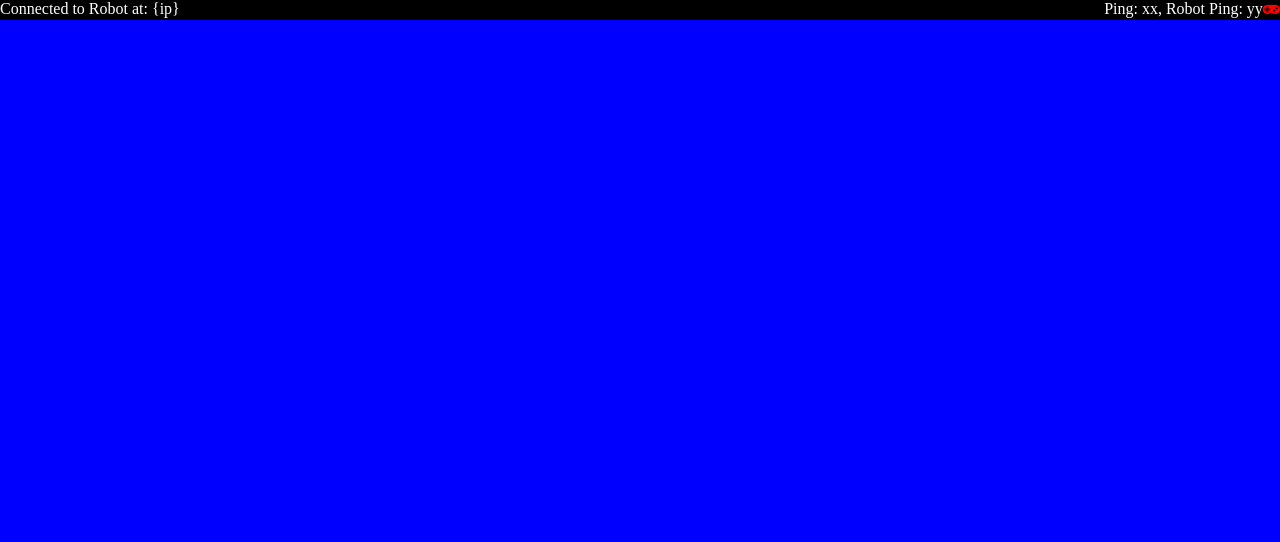
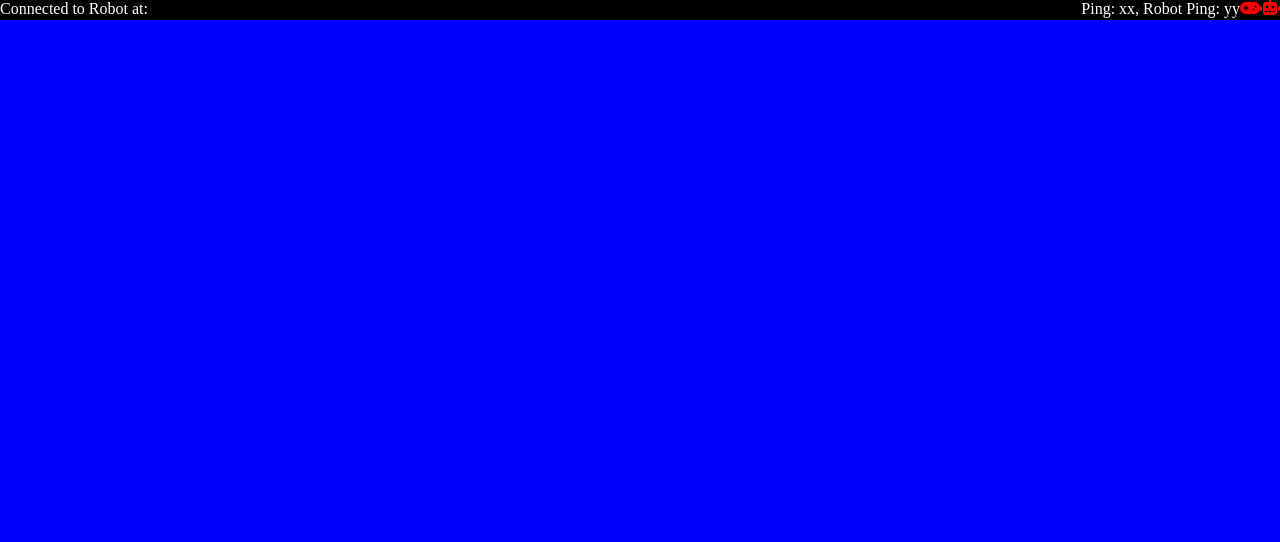
Before and after one commit to Kingsport-Technologies/2025-2026-Frontend, a Flask app: page /pilot in a window 1280 px wide. Shown: the top 542 px of the page. Run offline with Flask 3, Linux system fonts and the light colour scheme; some libraries are stand-ins or nearby versions.

Commit message:
Got Font Awesome working

```diff
--- a/templates/pilot_new.html
+++ b/templates/pilot_new.html
@@ -3,7 +3,7 @@
   <head>
     <link
       rel="stylesheet"
-      href="https://cdnjs.cloudflare.com/ajax/libs/font-awesome/4.7.0/css/font-awesome.min.css"
+      href="//use.fontawesome.com/releases/v7.2.0/css/all.css"
     />
     <style>
       html,
@@ -158,12 +158,12 @@
         /> -->
       </div>
       <div class="status_bar">
-        <span style="float: right">Connected to Robot at: {ip}</span>
+        <span style="float: right">Connected to Robot at: {{ip}}</span>
         <span></span>
         <div style="display: flex">
           <span style="float: left">Ping: xx, Robot Ping: yy</span>
           <i style="float: right" class="fa fa-gamepad" id="control_icon"></i>
-          <i id="robot_icon" class="fa-solid fa-robot"></i>
+          <i style="float: right" id="robot_icon" class="fa fa-robot"></i>
         </div>
       </div>
       <div class="startup">
```
